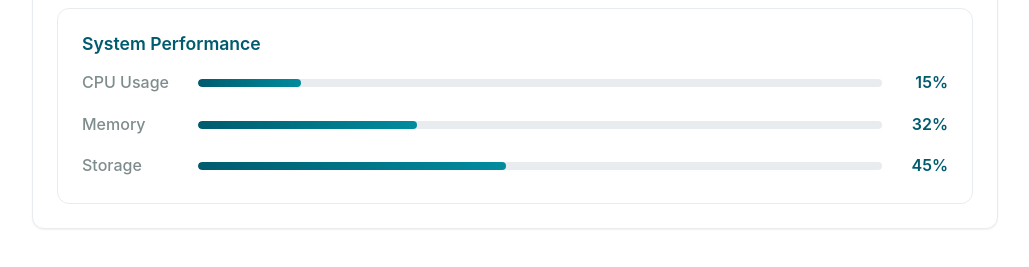
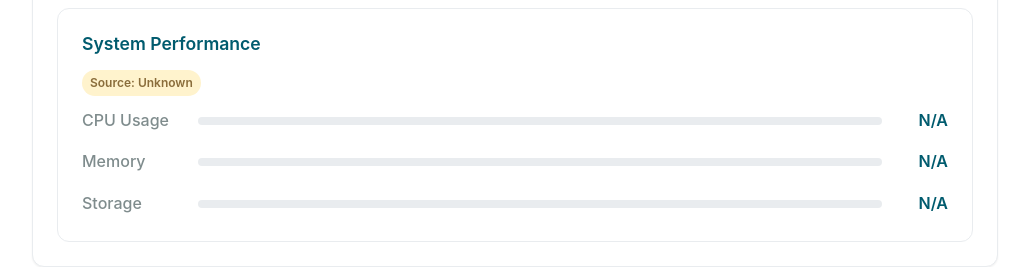
Before and after one commit to JoeRyanMBA/StructuredDocs, a Vue app in the folder frontend/: page /admin in a window 1280 px wide. Shown: the part 1335-1602 px from the top of the page, without its empty margins (250-1279 px from the left). Built offline with nearby package versions, Linux system fonts and the light colour scheme; no server answers; sample sign-in values are in the browser's storage.

Commit message:
feat(metrics): show live/unavailable system performance without fake fallbacks

```diff
--- a/frontend/src/views/AdminDashboard.vue
+++ b/frontend/src/views/AdminDashboard.vue
@@ -149,27 +149,33 @@
         <div class="system-overview">
           <div class="system-section">
             <h3>System Performance</h3>
+            <div class="system-meta">
+              <span class="meta-badge" :class="{ warn: performanceState.source !== 'live' }">
+                Source: {{ performanceState.sourceLabel }}
+              </span>
+              <span v-if="performanceState.error" class="meta-error" :title="performanceState.error">{{ performanceState.error }}</span>
+            </div>
             <div class="performance-metrics">
               <div class="metric-row" title="Approximate CPU load based on 1-minute system load average">
                 <span class="metric-name">CPU Usage</span>
                 <div class="metric-bar">
-                  <div class="metric-fill" :style="{width: systemMetrics.cpu + '%'}"></div>
+                  <div class="metric-fill" :style="{width: metricPercent(systemMetrics.cpu) + '%'}"></div>
                 </div>
-                <span class="metric-value">{{ systemMetrics.cpu }}%</span>
+                <span class="metric-value">{{ metricLabel(systemMetrics.cpu) }}</span>
               </div>
               <div class="metric-row" title="Percentage of system RAM in use">
                 <span class="metric-name">Memory</span>
                 <div class="metric-bar">
-                  <div class="metric-fill" :style="{width: systemMetrics.memory + '%'}"></div>
+                  <div class="metric-fill" :style="{width: metricPercent(systemMetrics.memory) + '%'}"></div>
                 </div>
-                <span class="metric-value">{{ systemMetrics.memory }}%</span>
+                <span class="metric-value">{{ metricLabel(systemMetrics.memory) }}</span>
               </div>
               <div class="metric-row" title="Percentage of disk space used on the server filesystem">
                 <span class="metric-name">Storage</span>
                 <div class="metric-bar">
-                  <div class="metric-fill" :style="{width: systemMetrics.storage + '%'}"></div>
+                  <div class="metric-fill" :style="{width: metricPercent(systemMetrics.storage) + '%'}"></div>
                 </div>
-                <span class="metric-value">{{ systemMetrics.storage }}%</span>
+                <span class="metric-value">{{ metricLabel(systemMetrics.storage) }}</span>
               </div>
             </div>
           </div>
@@ -242,9 +248,14 @@ export default {
       },
       userStats: {},
       systemMetrics: {
-        cpu: 15,
-        memory: 32,
-        storage: 45
+        cpu: null,
+        memory: null,
+        storage: null
+      },
+      performanceState: {
+        source: 'unknown',
+        sourceLabel: 'Unknown',
+        error: null,
       },
       recentActivity: [],
       systemLogs: [],
@@ -318,6 +329,12 @@ export default {
       return token && token.split('.').length === 3
         ? { Authorization: `Bearer ${token}`, 'Content-Type': 'application/json' }
         : { 'Content-Type': 'application/json' }
+    },
+    metricPercent(value) {
+      return typeof value === 'number' && Number.isFinite(value) ? Math.max(0, Math.min(100, value)) : 0
+    },
+    metricLabel(value) {
+      return typeof value === 'number' && Number.isFinite(value) ? `${Math.round(value)}%` : 'N/A'
     },
 
     async loadDashboardData() {
@@ -440,11 +457,17 @@ export default {
 
         // Real CPU / memory / disk from backend
         const perf = data.performanceMetrics || {}
+        const source = perf.metricSource || 'unknown'
+        this.performanceState = {
+          source,
+          sourceLabel: source === 'live' ? 'Live' : (source === 'unavailable' ? 'Unavailable' : 'Unknown'),
+          error: perf.metricError || null,
+        }
         if (perf.cpuUsage !== undefined || perf.memoryUsage !== undefined || perf.diskUsage !== undefined) {
           this.systemMetrics = {
-            cpu: Math.round(perf.cpuUsage ?? this.systemMetrics.cpu),
-            memory: Math.round(perf.memoryUsage ?? this.systemMetrics.memory),
-            storage: Math.round(perf.diskUsage ?? this.systemMetrics.storage)
+            cpu: typeof perf.cpuUsage === 'number' ? perf.cpuUsage : null,
+            memory: typeof perf.memoryUsage === 'number' ? perf.memoryUsage : null,
+            storage: typeof perf.diskUsage === 'number' ? perf.diskUsage : null,
           }
         }
 
@@ -492,6 +515,36 @@ export default {
   display: grid;
   grid-template-columns: 1fr;
   gap: 1.5rem;
+}
+
+.system-meta {
+  display: flex;
+  align-items: center;
+  gap: 0.5rem;
+  margin-bottom: 0.75rem;
+}
+
+.meta-badge {
+  font-size: 0.75rem;
+  font-weight: 600;
+  padding: 0.2rem 0.5rem;
+  border-radius: 999px;
+  background: #e9f7ef;
+  color: #1f7a1f;
+}
+
+.meta-badge.warn {
+  background: #fff3cd;
+  color: #8a6d3b;
+}
+
+.meta-error {
+  font-size: 0.78rem;
+  color: #6c757d;
+  max-width: 460px;
+  white-space: nowrap;
+  overflow: hidden;
+  text-overflow: ellipsis;
 }
 
 .system-section {
```
Also changed, not shown: 2 other files (tests, documents, lock files or other folders).
